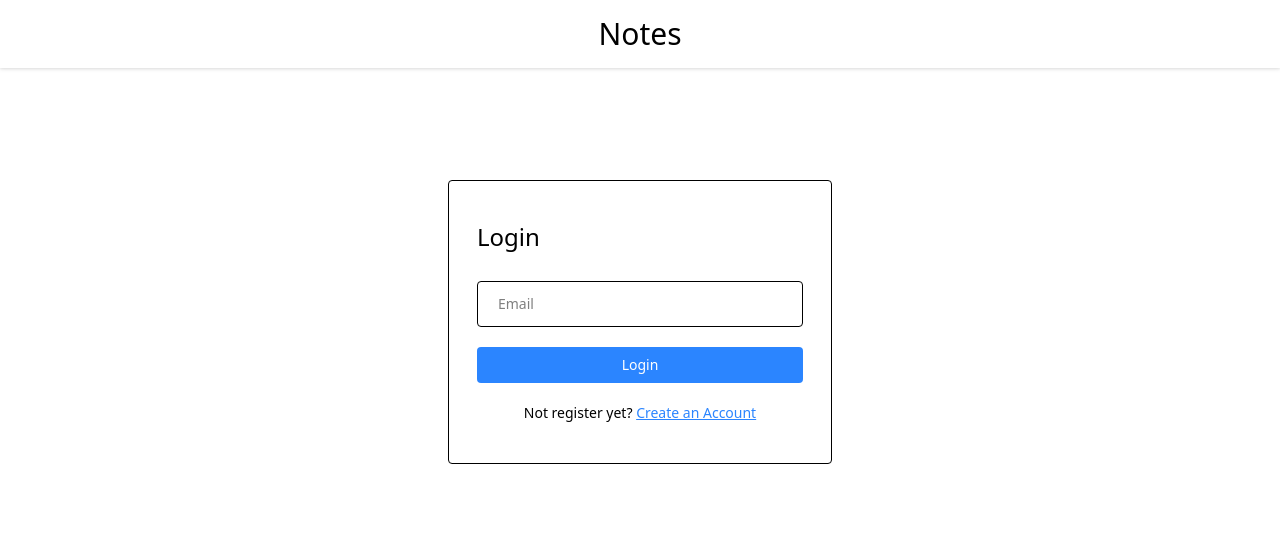
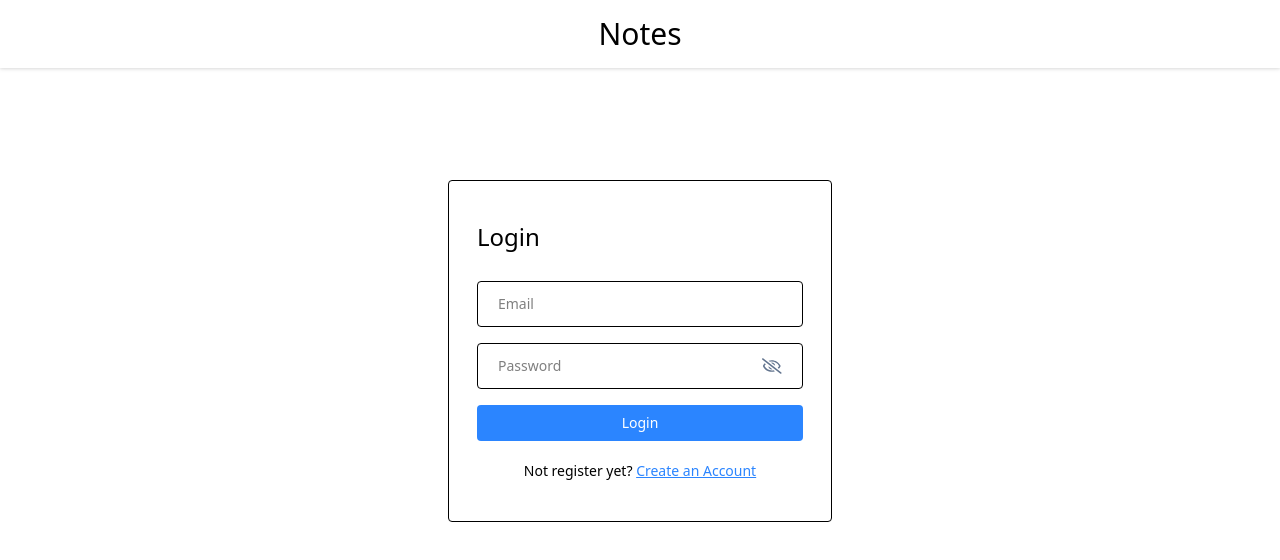
Before and after one commit to adigogetit/Notes-app, a React (Vite) app in the folder vite-project/: page /login in a window 1280 px wide. Shown: the top 560 px of the page. Built offline with nearby package versions, Linux system fonts and the light colour scheme.

Commit message:
made full login page with password input

```diff
--- a/vite-project/package.json
+++ b/vite-project/package.json
@@ -13,6 +13,7 @@
     "@tailwindcss/vite": "^4.1.14",
     "react": "^19.1.1",
     "react-dom": "^19.1.1",
+    "react-icons": "^5.5.0",
     "react-router-dom": "^7.9.4",
     "tailwindcss": "^4.1.14"
   },
--- /dev/null
+++ b/vite-project/src/components/Input/PasswordInput.jsx
@@ -0,0 +1,38 @@
+ import React , {useState} from 'react'
+import { FaRegEye, FaRegEyeSlash } from 'react-icons/fa';
+
+ const PasswordInput = ({value , onChange , placeholder}) => {
+    const[isShowPassword , setIsShowPassword] = useState(false);
+
+    const toggleShowPassword =()=>{
+        setIsShowPassword(!isShowPassword);
+    }
+   return (
+     <div className="flex items-center bg-transparent border-[1.5px] px-5 rounded mb-3">
+       <input
+       value={value}
+       onChange={onChange}
+       type={isShowPassword ? "text":"password"}
+       placeholder={placeholder || "Password"}
+       className='w-full text-sm bg-transparent py-3 mr-3 rounded outline-none'
+       />
+
+
+       {isShowPassword ? (
+        <FaRegEye
+       size={22}
+       className='text-primary cursor-pointer'
+       onClick={()=> toggleShowPassword()}
+       />
+       ) : (
+        <FaRegEyeSlash
+        size={22}
+        className='text-slate-500 cursor-pointer'
+        onClick={()=> toggleShowPassword()}
+        />
+       )}
+     </div>
+   )
+ }
+
+ export default PasswordInput
--- a/vite-project/src/components/Navbar/Navbar.jsx
+++ b/vite-project/src/components/Navbar/Navbar.jsx
@@ -3,9 +3,9 @@
 const Navbar = () => {
   return (
     <div className='bg-white flex items-center justify-between px-6 py-2 drop-shadow'>
-        <h2 className='text-3xl font-medium text-black py-2 m-auto'> Notes </h2>
+        <h2 className='text-3xl font-medium text-black py-2 m-auto'>Notes</h2>
+
     </div>
-
   )
 }
 
--- a/vite-project/src/index.css
+++ b/vite-project/src/index.css
@@ -10,5 +10,5 @@
 }
 
 .btn-primary{
-    @apply w-full text-sm bg-primary text-white p-2 rounded my-1 hover:bg-blue-600;
+    @apply w-full text-sm bg-primary text-white p-2 rounded my-1 hover:bg-blue-600 cursor-pointer;
 }
--- a/vite-project/src/pages/Login/Login.jsx
+++ b/vite-project/src/pages/Login/Login.jsx
@@ -1,17 +1,54 @@
-import React from 'react'
+import React, { useState } from 'react'
 import Navbar from '../../components/Navbar/Navbar'
 import { Link } from 'react-router-dom'
+import PasswordInput from '../../components/Input/PasswordInput'
+import { validateEmail } from '../../utlis/helper'
 
 const Login = () => {
+
+  const [email,setEmail] = useState("");
+  const [password,setPassword] = useState("");
+  const [error,setError] = useState(null);
+
+
+  const handleLogin = async(e)=>{
+    e.preventDefault();
+
+    if(!validateEmail(email)){
+      setError("Please enter a valid email adress.");
+      return;
+    }
+    if(!password){
+      setError("Please enter a valid Password.");
+      return;
+    }
+    setError("");
+
+    //LOGIN API CALL
+  }
+
+
   return (
     <>
       <Navbar />
 
       <div className='flex items-center justify-center mt-28'>
         <div className='w-96 border rounded bg-white px-7 py-10'>
-          <form onSubmit={()=>{}}>
+          <form onSubmit={handleLogin}>
             <h4 className='text-2xl mb-7'>Login</h4>
-            <input type="text" placeholder='Email' className='input-box' />
+
+            <input type="text" placeholder='Email' className='input-box'
+             value={email}
+             onChange={(e)=> setEmail(e.target.value)}
+            />
+
+            <PasswordInput
+              value={password}
+              onChange={(e)=> setPassword(e.target.value)}
+            />
+
+            {error && <p className='text-red-500 text-xs pb-1'>{error}</p>}
+
             <button type='submit' className='btn-primary'>Login</button>
 
             <p className='text-sm text-center mt-4'>
--- /dev/null
+++ b/vite-project/src/utlis/helper.js
@@ -0,0 +1,4 @@
+export const validateEmail = (email)=>{
+    const regex = /^[^\s@]+@[^\s@]+\.[^\s@]+$/;
+    return regex.test(email);
+};
```
Also changed, not shown: 1 other file (tests, documents, lock files or other folders).
